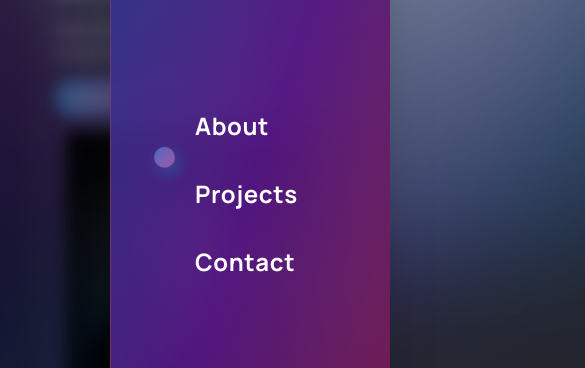
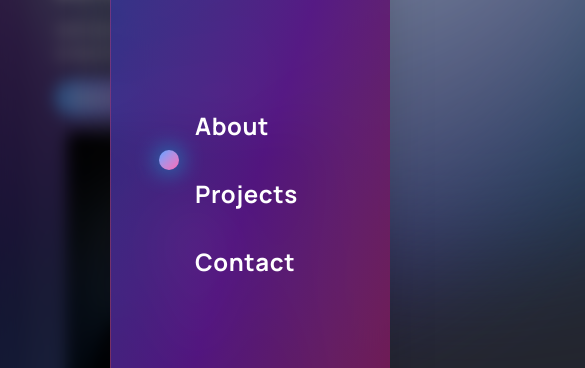
Before and after one commit to Max-Burleigh/max-portfolio-v4, a Next.js app: page / in a window 390 px wide. Both pictures are taken after a click on the button "Open menu". Shown: the part 228-596 px from the top of the page, 585 px wide, since content can reach past the window. Built offline with nearby package versions, Linux system fonts and the light colour scheme.

Commit message:
fix mobile menu indicator alignment

```diff
--- a/app/components/navigation/Navigation.tsx
+++ b/app/components/navigation/Navigation.tsx
@@ -1,6 +1,12 @@
 "use client";
 
-import React, { memo, useEffect, useState } from "react";
+import React, {
+  memo,
+  useEffect,
+  useState,
+  useRef,
+  useLayoutEffect,
+} from "react";
 import {
   motion,
   AnimatePresence,
@@ -167,7 +173,29 @@ const MobileMenu: React.FC<MobileMenuProps> = ({
   activeSection,
   setMenuOpen,
   scrollToSection,
-}) => (
+}) => {
+  const itemRefs = useRef<Record<SectionKey, HTMLButtonElement | null>>(
+    {} as Record<SectionKey, HTMLButtonElement | null>
+  );
+  const containerRef = useRef<HTMLDivElement>(null);
+  const [indicatorY, setIndicatorY] = useState(0);
+
+  useLayoutEffect(() => {
+    const activeEl = itemRefs.current[activeSection];
+    const containerEl = containerRef.current;
+    if (activeEl && containerEl) {
+      const containerRect = containerEl.getBoundingClientRect();
+      const activeRect = activeEl.getBoundingClientRect();
+      setIndicatorY(
+        activeRect.top -
+          containerRect.top +
+          activeRect.height / 2 -
+          10 /* half of indicator size */
+      );
+    }
+  }, [activeSection]);
+
+  return (
     <motion.div
       className="fixed top-0 right-0 h-full w-[280px] bg-gradient-to-br from-blue-900/90 via-purple-900/90 to-pink-900/90 backdrop-blur-xl flex flex-col justify-center items-center shadow-2xl border-l border-white/10 z-[101] md:hidden"
       initial={{ x: "100%", opacity: 0 }}
@@ -180,14 +208,33 @@ const MobileMenu: React.FC<MobileMenuProps> = ({
       }}
     >
       <motion.div
-      className="w-full flex flex-col items-center px-12 py-10"
+        ref={containerRef}
+        className="w-full flex flex-col items-center px-12 py-10 relative"
         variants={containerVariants}
         initial="hidden"
         animate="visible"
         exit="hidden"
       >
+        {/* Active indicator */}
+        <motion.div
+          className="absolute left-12 w-9 h-5 flex items-center pointer-events-none"
+          animate={{ top: indicatorY }}
+          transition={{ type: "spring", stiffness: 500, damping: 30 }}
+        >
+          <div className="relative w-5 h-5">
+            <span className="absolute inset-0 rounded-full bg-gradient-to-br from-blue-400 to-pink-400" />
+            <motion.span
+              className="absolute inset-0 rounded-full bg-cyan-400"
+              animate={{ scale: [1, 1.5, 1], opacity: [0.3, 0.5, 0.3] }}
+              transition={{ duration: 1.2, ease: "easeInOut", repeat: Infinity }}
+              style={{ filter: "blur(8px)", zIndex: -1 }}
+            />
+          </div>
+        </motion.div>
+
         {sections.map((section) => (
           <motion.button
+            ref={(el) => (itemRefs.current[section] = el)}
             key={section}
             className={`relative text-2xl font-bold mb-9 last:mb-0 text-white tracking-wide flex items-center w-full justify-start ${
               section === activeSection ? "text-pink-300" : ""
@@ -228,40 +275,15 @@ const MobileMenu: React.FC<MobileMenuProps> = ({
               }
             }}
           >
-          <div className="w-9 h-5 flex-shrink-0 flex items-center">
-            {section === activeSection && (
-              <motion.div className="relative w-5 h-5">
-                <motion.span
-                  className="absolute inset-0 rounded-full bg-gradient-to-br from-blue-400 to-pink-400"
-                  layoutId="activeNavIndicator"
-                  initial={{ scale: 0.8, opacity: 0.5 }}
-                  animate={{ scale: 1, opacity: 1 }}
-                  transition={{ type: "spring", stiffness: 500, damping: 20 }}
-                />
-                <motion.span
-                  className="absolute inset-0 rounded-full bg-cyan-400"
-                  layoutId="activeNavGlow"
-                  initial={{ scale: 1, opacity: 0.3 }}
-                  animate={{
-                    scale: [1, 1.5, 1],
-                    opacity: [0.3, 0.5, 0.3],
-                  }}
-                  transition={{
-                    duration: 1.2,
-                    ease: "easeInOut",
-                    layout: { type: "spring", stiffness: 350, damping: 20 },
-                  }}
-                  style={{ filter: "blur(8px)", zIndex: -1 }}
-                />
-              </motion.div>
-            )}
-          </div>
+            {/* Placeholder for indicator positioning */}
+            <div className="w-9 h-5 flex-shrink-0 flex items-center" />
             <span>{section.charAt(0).toUpperCase() + section.slice(1)}</span>
           </motion.button>
         ))}
       </motion.div>
     </motion.div>
   );
+};
 
 // --- Navigation Component (Refactored) ---
 interface NavigationProps {
```
Lines whose indentation alone changed are shown as unchanged.
